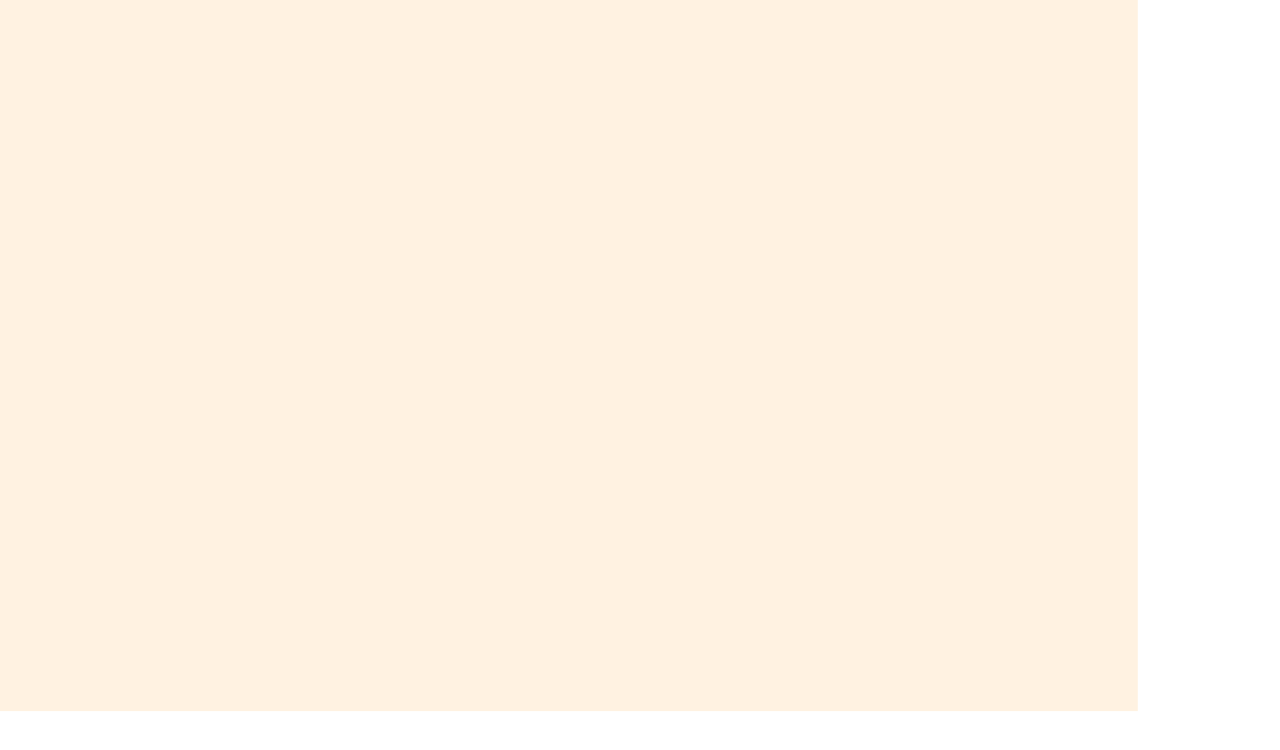
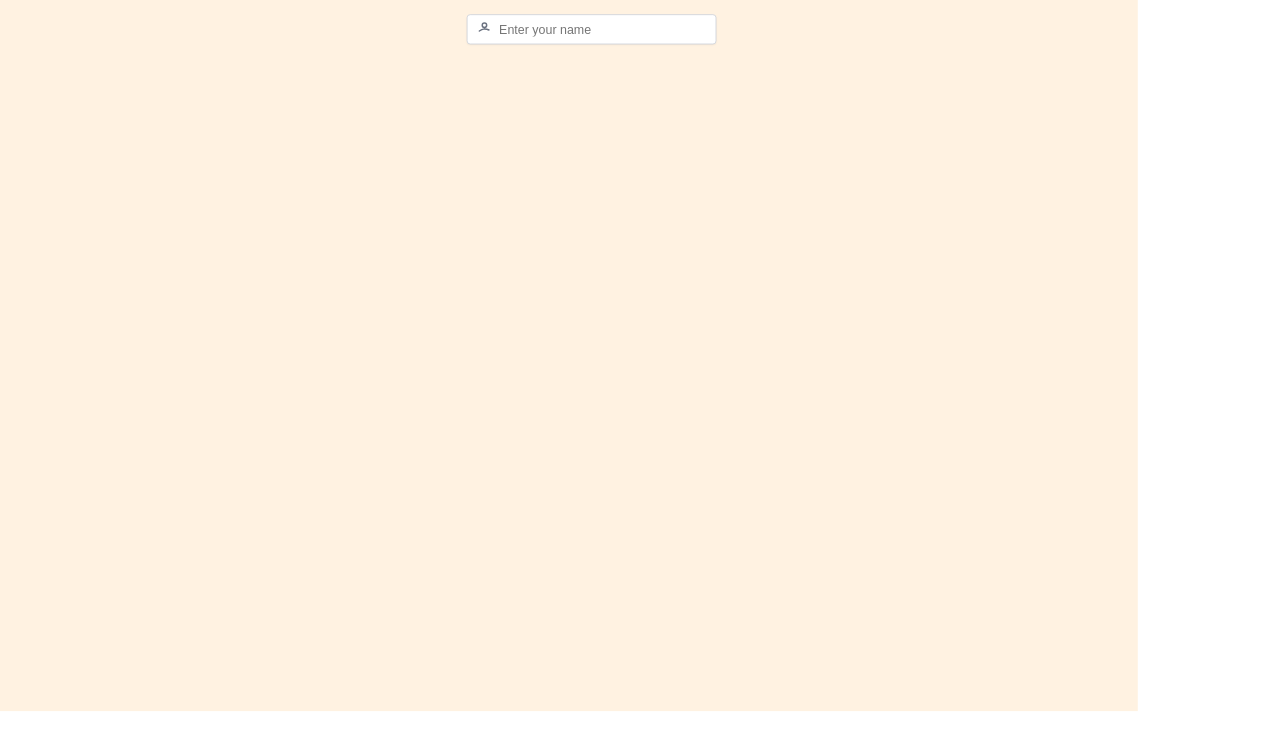
Before and after one commit to Jram2001/HabbitTracker, a React (Vite) app: page /authenticate in a window 1280 px wide. Shown: the top 750 px of the page. Built offline with nearby package versions, Linux system fonts and the light colour scheme; the HTML template or start-up script is replaced by a standard one; a web font is replaced by a local one.

Commit message:
Simple changes

```diff
--- a/src/components/Authentication/authentication.component.tsx
+++ b/src/components/Authentication/authentication.component.tsx
@@ -1,8 +1,32 @@
 import React from "react";
-
+import './authentication.css'
 const AuthenticationComponent = () => {
     return (
         <>
+            <div className="input-wrapper">
+                <div className="input-icon-container">
+                    <input
+                        id="small-input"
+                        type="text"
+                        placeholder="Enter your name"
+                        className="small-input with-icon"
+                    />
+                    <span className="input-icon">
+                        <svg
+                            xmlns="http://www.w3.org/2000/svg"
+                            className="icon-svg"
+                            fill="none"
+                            viewBox="0 0 24 24"
+                            stroke="currentColor"
+                        >
+                            <path strokeLinecap="round" strokeLinejoin="round" strokeWidth={2}
+                                d="M5.121 17.804A13.937 13.937 0 0112 15c2.21 0 4.284.534 6.121 1.477M15 10a3 3 0 11-6 0 3 3 0 016 0z"
+                            />
+                        </svg>
+                    </span>
+                </div>
+
+            </div>
         </>
     )
 }
--- a/src/components/Authentication/authentication.css
+++ b/src/components/Authentication/authentication.css
@@ -0,0 +1,55 @@
+.input-wrapper {
+    display: flex;
+    flex-direction: column;
+    align-items: flex-start;
+    padding: 16px;
+    max-width: 300px;
+}
+
+.input-label {
+    margin-bottom: 6px;
+    font-size: 14px;
+    font-weight: 500;
+    color: #374151;
+}
+
+.input-icon-container {
+    position: relative;
+    width: 100%;
+}
+
+.input-icon {
+    position: absolute;
+    top: 50%;
+    left: 10px;
+    transform: translateY(-50%);
+    color: #6b7280;
+    /* Gray-500 */
+    pointer-events: none;
+}
+
+.icon-svg {
+    width: 20px;
+    height: 20px;
+}
+
+.small-input {
+    width: 100%;
+    padding: 8px 12px;
+    font-size: 14px;
+    color: #1f2937;
+    border: 1px solid #d1d5db;
+    border-radius: 4px;
+    box-shadow: 0 1px 2px rgba(0, 0, 0, 0.05);
+    transition: border-color 0.2s, box-shadow 0.2s;
+}
+
+.small-input.with-icon {
+    padding-left: 36px;
+}
+
+.small-input:focus {
+    outline: none;
+    border-color: #3b82f6;
+    box-shadow: 0 0 0 2px rgba(59, 130, 246, 0.4);
+}
```
